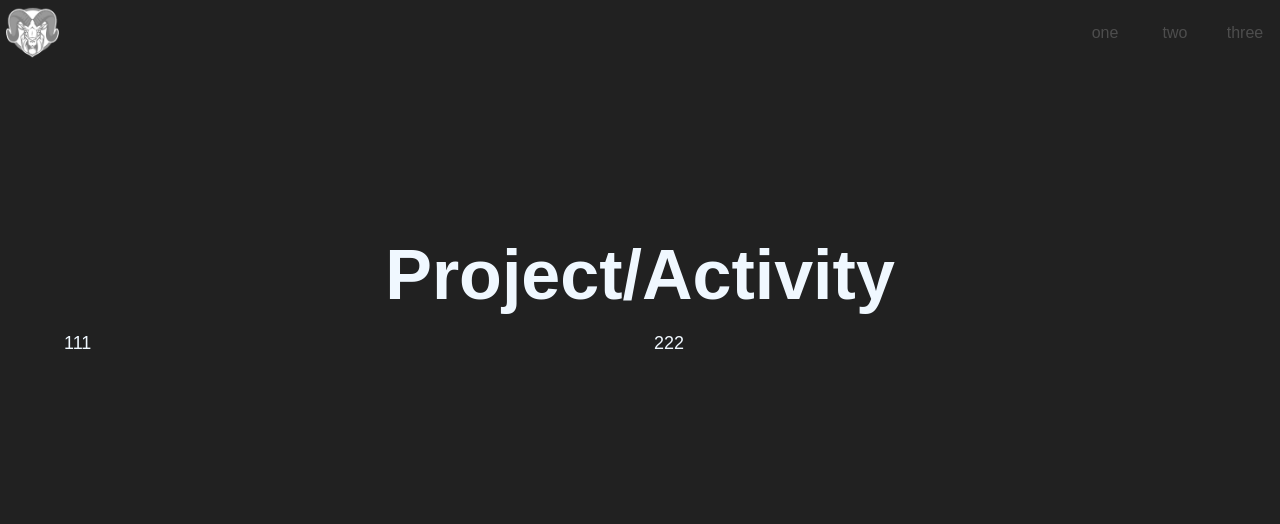
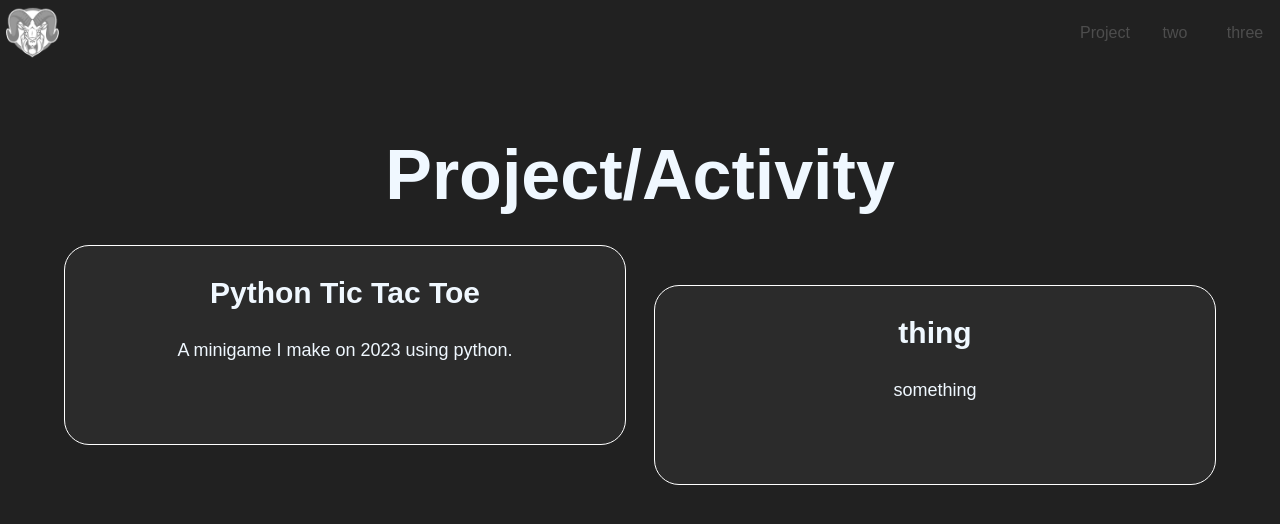
Before and after one commit to dlGumlb/web, a Django app: page /one/ in a window 1280 px wide. Shown: the top 524 px of the page. Run offline with Django 3.2, Linux system fonts and the light colour scheme.

Commit message:
change
3/25/2024

```diff
--- a/myself/templates/myself/home.html
+++ b/myself/templates/myself/home.html
@@ -26,7 +26,7 @@
 
 <!--navbar on computer-->
 <div class="topnav">
-    <a  href="http://127.0.0.1:8000/one/">one</a>
+    <a  href="http://127.0.0.1:8000/one/">Project</a>
     <a  href="http://127.0.0.1:8000/two/" >two</a>
     <a  href="http://127.0.0.1:8000/three/">three</a>
 </div>
--- a/myself/templates/myself/one.html
+++ b/myself/templates/myself/one.html
@@ -23,23 +23,29 @@
 
 <!--navbar on computer-->
 <div class="topnav transition">
-    <a class="is_active" href="http://127.0.0.1:8000/one">one</a>
+    <a class="is_active" href="http://127.0.0.1:8000/one">Project</a>
     <a href="http://127.0.0.1:8000/two/" >two</a>
     <a href="http://127.0.0.1:8000/three/">three</a>
 </div>
 
 
-<div id="content" style="display: flex;flex-direction: column;align-items: center">
+<div id="content" style="display: flex;flex-direction: column;align-items: center;margin: 0;">
   <div>
     <p class="big">Project/Activity</p>
   </div>
   <div style="display: grid;height: 100%;width: 90%;grid-column-gap: 20px;grid-template-columns: 1fr 1fr;  grid-column-gap: 28px;grid-row-gap: 80px;justify-content: center; ">
     <div>
-      <p class="small">111</p>
+      <div class="thing" style=" margin-top: 30px;">
+        <p class="middle" style="display:flex;justify-content: center;">Python Tic Tac Toe</p>
+        <p class="small" style=" display:flex;justify-content: center;">A minigame I make on 2023 using python.</p>
+      </div>
     </div>
-
+<!--left section-->
     <div>
-      <p class="small">222</p>
+      <div class="thing">
+        <p class="middle" style="display:flex;justify-content: center;">thing</p>
+        <p class="small" style=" display:flex;justify-content: center;">something</p>
+      </div>
     </div>
   </div>
 </div>
--- a/static/css/navbar.css
+++ b/static/css/navbar.css
@@ -212,7 +212,7 @@ body, html {
 }
 
 .middle{
-  font-size: 40px;
+  font-size: 30px;
   font-weight: 600;
   color: aliceblue;
 }
@@ -241,10 +241,6 @@ body, html {
   justify-self: end;
 }
 
-
-
-
-
 .middle_{
   justify-content: center;
 }
@@ -257,6 +253,13 @@ body, html {
   justify-content: flex-end;
 }
 
+/* page one thing */
+
+.thing{
+  border: 1px solid white;height: 100%;width: 100%; border-radius: 25px;background-color: rgb(43, 43, 43);
+  margin-top: 70px;
+  height: 200px;
+}
 
 
 @media (max-width:500px) { /*what should the web do when the web width is not enough*/
```
